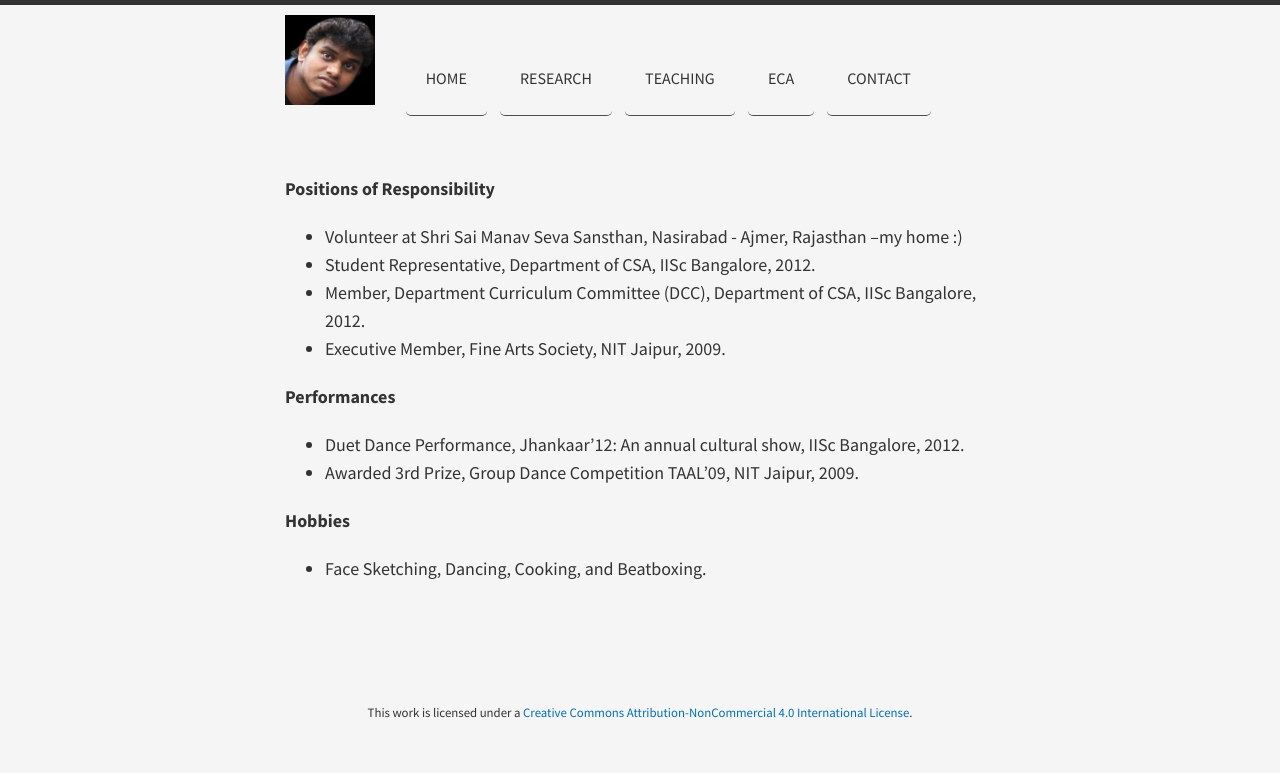
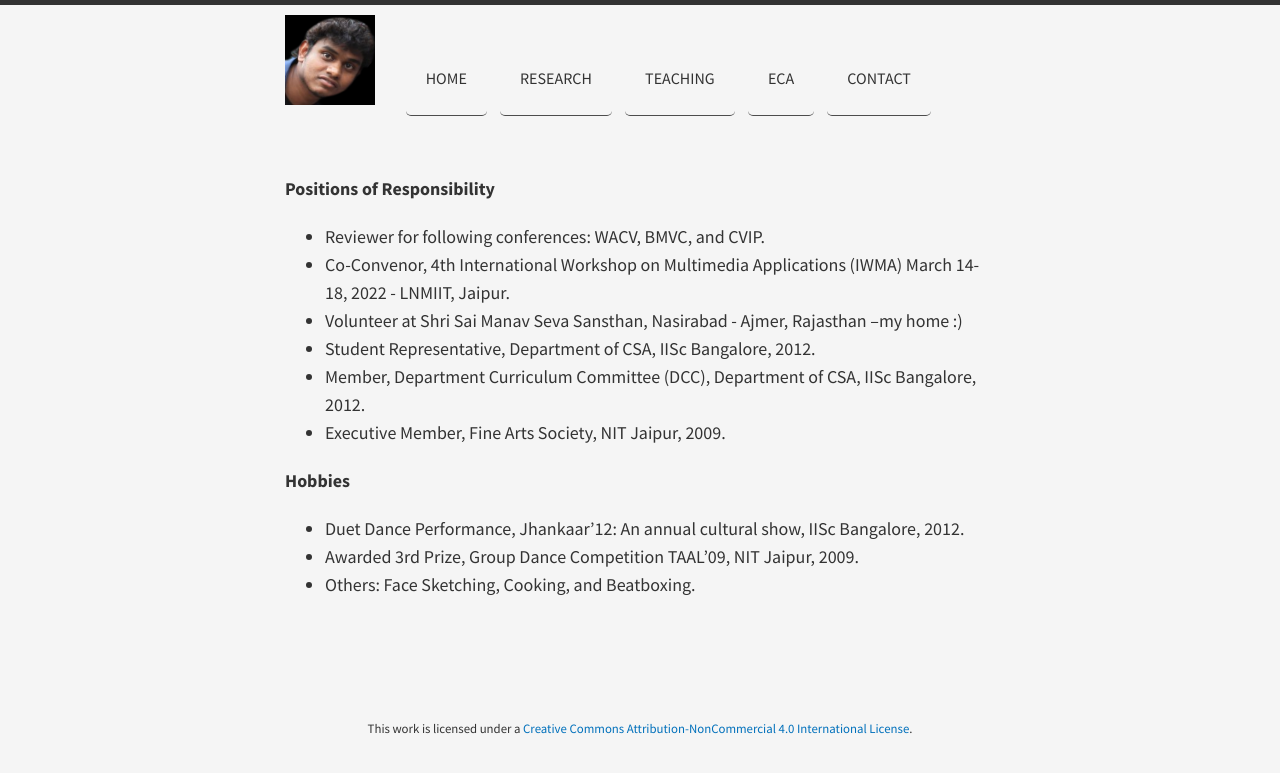
Before and after one commit to indramastan/indradeepmastan, a Jekyll site: the page built from extracurricularActivity/index.md, in a window 1280 px wide. Shown: the top 773 px of the page. Built offline with Jekyll 4.4.1, drawn with Linux system fonts in a browser that asks for light colours; nearby versions of some CDN libraries.

Commit message:
Update index.md

```diff
--- a/extracurricularActivity/index.md
+++ b/extracurricularActivity/index.md
@@ -6,16 +6,15 @@ title:
 
 **Positions of Responsibility**
 
+- Reviewer for following conferences: WACV, BMVC, and CVIP.
+- Co-Convenor, 4th International Workshop on Multimedia Applications (IWMA) March 14-18, 2022 - LNMIIT, Jaipur.
 - Volunteer at Shri Sai Manav Seva Sansthan, Nasirabad - Ajmer, Rajasthan --my home :)
 - Student Representative, Department of CSA, IISc Bangalore, 2012.
 - Member, Department Curriculum Committee (DCC), Department of CSA, IISc Bangalore, 2012.
 - Executive Member, Fine Arts Society, NIT Jaipur, 2009.
 
 
-**Performances**
+**Hobbies**
 - Duet Dance Performance, Jhankaar’12: An annual cultural show, IISc Bangalore, 2012.
 - Awarded 3rd Prize, Group Dance Competition TAAL’09, NIT Jaipur, 2009.
-
-
-**Hobbies**
-- Face Sketching, Dancing, Cooking, and Beatboxing.
+- Others: Face Sketching, Cooking, and Beatboxing.
```
